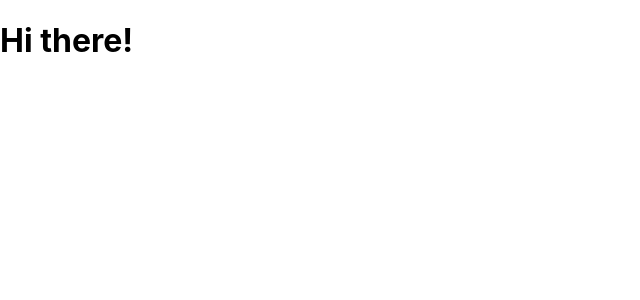
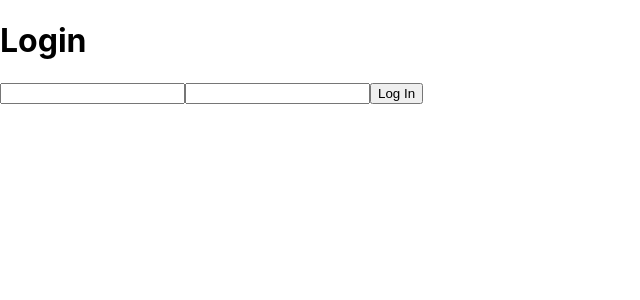
Before and after one commit to MAmaya1/Foodie-Fun-w-Redux, a React (Create React App) app: page / in a window 1280 px wide. Shown: the top 300 px of the page, without its empty margins (0-640 px from the left). Built offline with nearby package versions, Linux system fonts and the light colour scheme.

Commit message:
created private route

```diff
--- a/src/App.js
+++ b/src/App.js
@@ -1,11 +1,17 @@
 import React, { Component } from 'react';
+import {BrowserRouter as Router, Route} from 'react-router-dom';
+
+import Login from './components/Login';
+import PrivateRoute from './components/PrivateRoute';
+import PostView from './views/PostView';
 
 class App extends Component {
   render() {
     return (
-      <div className="App">
-        <h1>Hi there!</h1>
-      </div>
+      <Router>
+        <Route exact-path='/' component={Login}/>
+        <PrivateRoute path='/private' component={PostView}/>
+      </Router>
     );
   }
 }
--- /dev/null
+++ b/src/components/Login.js
@@ -0,0 +1,45 @@
+import React from 'react';
+import {connect} from 'react-redux';
+
+class Login extends React.Component {
+    state = {
+        credentials: {
+            username: '',
+            password: ''
+        }
+    }
+
+    handleChange = event => {
+        this.setState({
+            credentials: {
+                ...this.state.credentials,
+                [event.target.name]: event.target.value
+            }
+        })
+    }
+
+    render() {
+        return (
+            <div className="login">
+                <h1>Login</h1>
+                <form>
+                    <input
+                        type="text"
+                        name="username"
+                        value={this.state.credentials.username}
+                        onChange={this.handleChange}
+                    />
+                    <input
+                        type="text"
+                        name="password"
+                        value={this.state.credentials.password}
+                        onChange={this.handleChange}
+                    />
+                    <button>Log In</button>
+                </form>
+            </div>
+        )
+    }
+}
+
+export default Login;
--- /dev/null
+++ b/src/components/PrivateRoute.js
@@ -0,0 +1,19 @@
+import React from 'react';
+import {Route, Redirect} from 'react-router-dom';
+
+const PrivateRoute = ({component: Component, ...rest}) => {
+    return (
+        <Route
+            {...rest}
+            render={props => {
+                if (localStorage.getItem('token')) {
+                    return <Component {...props}/>
+                } else {
+                    return <Redirect to="/"/>
+                }
+            }}
+        />
+    )
+}
+
+export default PrivateRoute;
```
Also changed, not shown: src/views/PostView.js (added).
